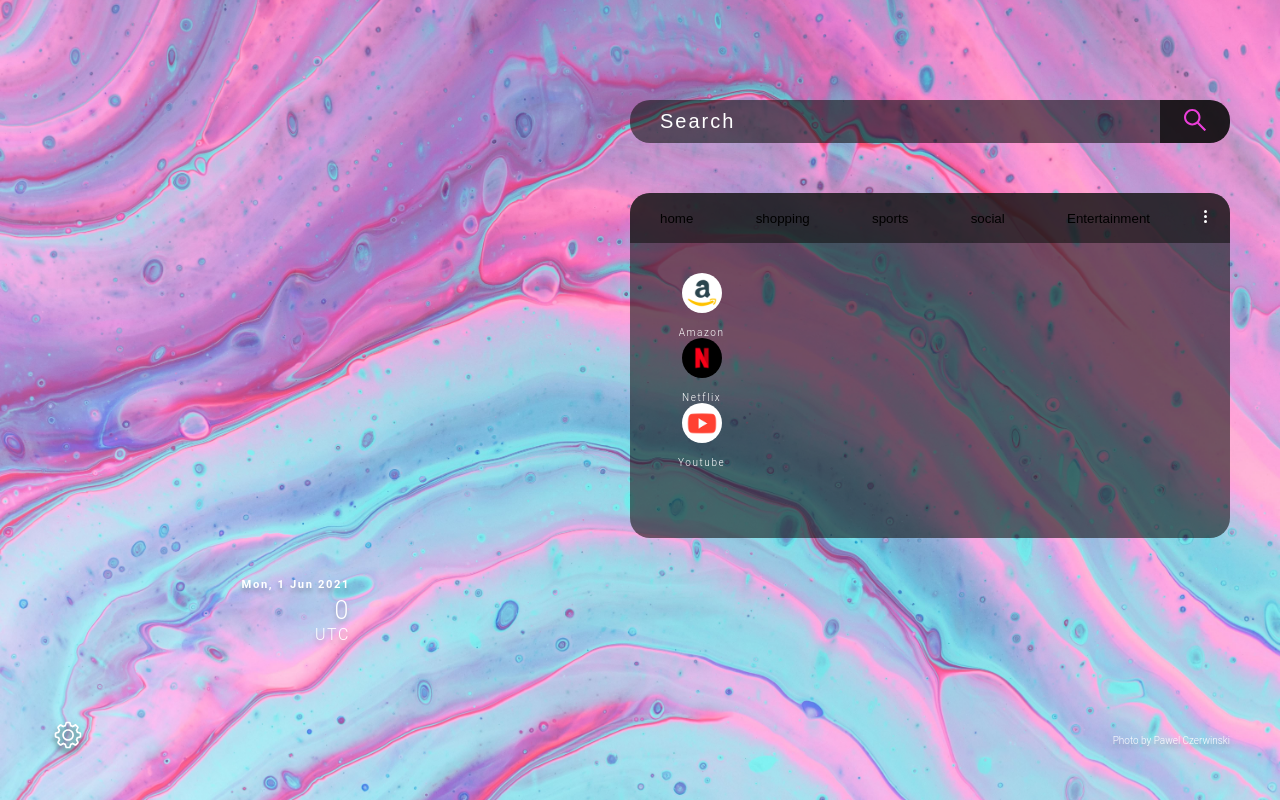
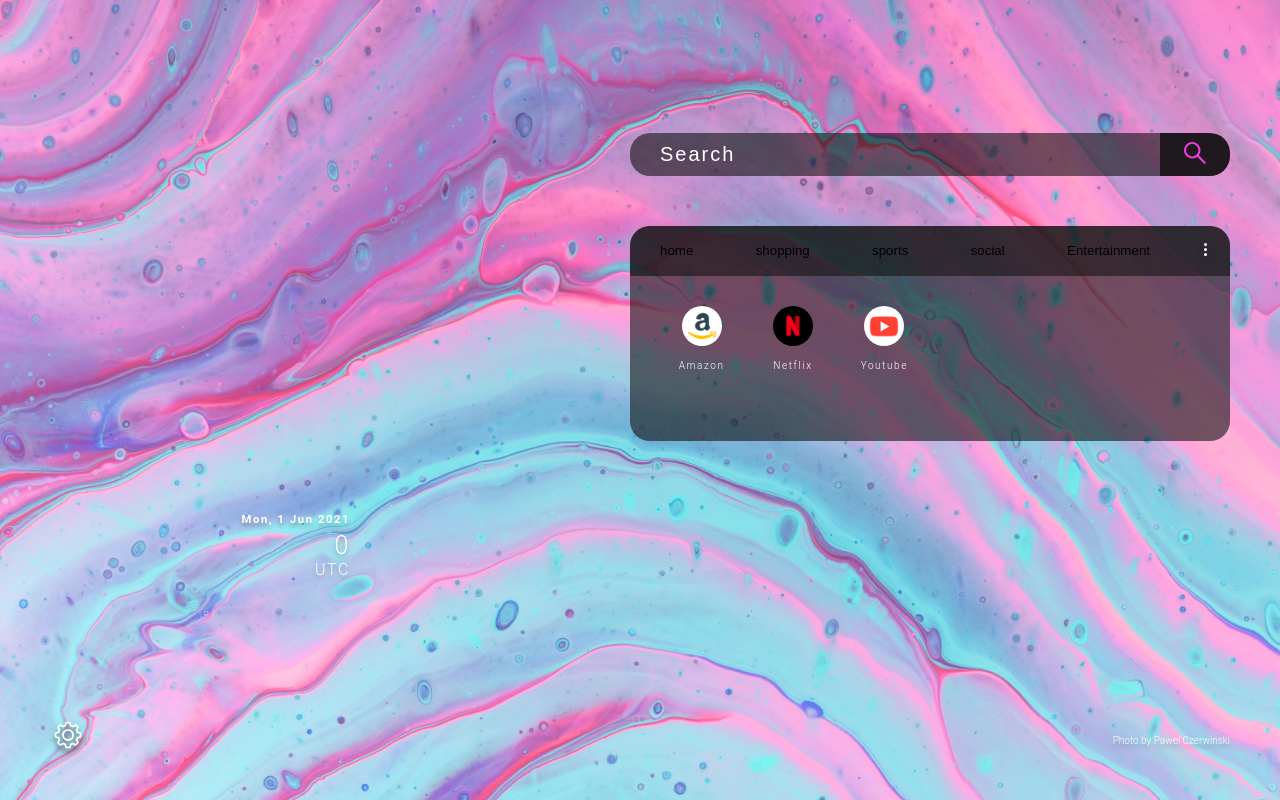
Before and after one commit to JohPik/mucho-chrome-extension, a React (Create React App) app: page / in a window 1280 px wide. Built offline with nearby package versions, Linux system fonts and the light colour scheme; no server answers.

Commit message:
Fix Key Warning

```diff
--- a/src/components/bookmarks.js
+++ b/src/components/bookmarks.js
@@ -32,28 +32,26 @@ export default function Bookmarks() {
             </div>
 
             <div className="bookmarks__links">
-                    <div className="bookmark">
                 { currentTab &&
                     <>
                         {currentTab.links.map(link => {
-
                                 const { id, linkName, img, url } = link;
-                                    console.log("IMG", img);
 
                                 return (
-                                        <a key={id} href={url}>
+                                    <div key={id} className="bookmark">
+                                        <a href={url}>
                                             <img className="bookmark__favicon" src={img} alt={`${linkName} link`} />
                                             <p>{linkName}</p>
                                             <button className="bookmark__edit-button">
                                                 <img src={threeDots} alt="" />
                                             </button>
                                         </a>
+                                    </div>
                                 )
                         })}
                     </>
             }
             </div>
         </div>
-        </div>
     )
 }
```
Lines whose indentation alone changed are shown as unchanged.
